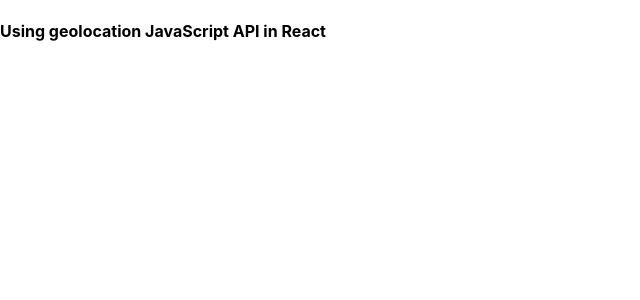
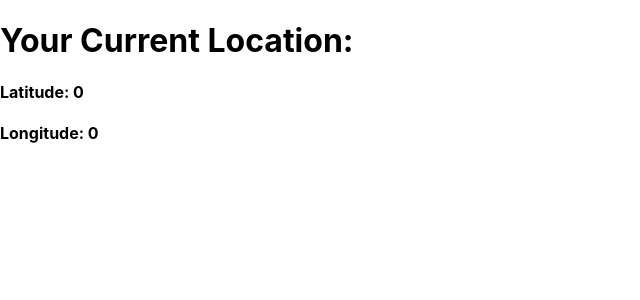
Before and after one commit to M4ttHolmes/teamGit, a React (Create React App) app in the folder 24hr_project/: page / in a window 1280 px wide. Shown: the top 300 px of the page, without its empty margins (0-640 px from the left). Built offline with nearby package versions, Linux system fonts and the light colour scheme; no server answers.

Commit message:
SetState issues

```diff
--- a/24hr_project/src/App.js
+++ b/24hr_project/src/App.js
@@ -1,26 +1,12 @@
-import React, { Component } from "react";
+import React from "react";
+import Location from "./components/GeoLocation";
 
-class App extends Component {
-  constructor(props) {
-    super(props);
-    this.state = {
-    };
-  }
-
-  componentDidMount() {
-    navigator.geolocation.getCurrentPosition(function(position) {
-      console.log("Latitude is :", position.coords.latitude);
-      console.log("Longitude is :", position.coords.longitude);
-    });
-  }
-
-  render() {
-    return (
-      <div>
-        <h4>Using geolocation JavaScript API in React</h4>
-      </div>
-    );
-  }
+function App() {
+  return(
+    <div className="App">
+      <Location />
+    </div>
+  );
 }
 
 export default App
--- /dev/null
+++ b/24hr_project/src/components/GeoLocation.js
@@ -0,0 +1,42 @@
+import React, { Component } from "react";
+
+
+class Location extends Component {
+    constructor(props) {
+        super(props);
+        this.state = {
+            lat: 0,
+            long: 0,
+        };
+    }
+
+    componentDidMount() {
+        navigator.geolocation.getCurrentPosition(
+            function(position) {
+                console.log("Latitude is :", position.coords.latitude);
+                console.log("Longitude is :", position.coords.longitude);
+                console.log(position);
+                // this.setState({
+                //     lat: position.coords.latitude,
+                //     long: position.coords.longitude,
+                // })
+            },
+            function(error) {
+                console.error("Error Code = " + error.code + " - " + error.message);
+            }
+        );
+    }
+
+    render() {
+      return (
+        <div>
+          <h1>Your Current Location:</h1>
+          <h4>Latitude: {this.state.lat}</h4>
+          <h4>Longitude: {this.state.long}</h4>
+
+        </div>
+      );
+    }
+  }
+
+  export default Location;
--- a/24hr_project/src/components/nasa.js
+++ b/24hr_project/src/components/nasa.js
@@ -0,0 +1,2 @@
+import React from "react";
+import Location from "./GeoLocation";
```
Also changed, not shown: 24hr_project/src/location.js (deleted, +0 -37 lines).
